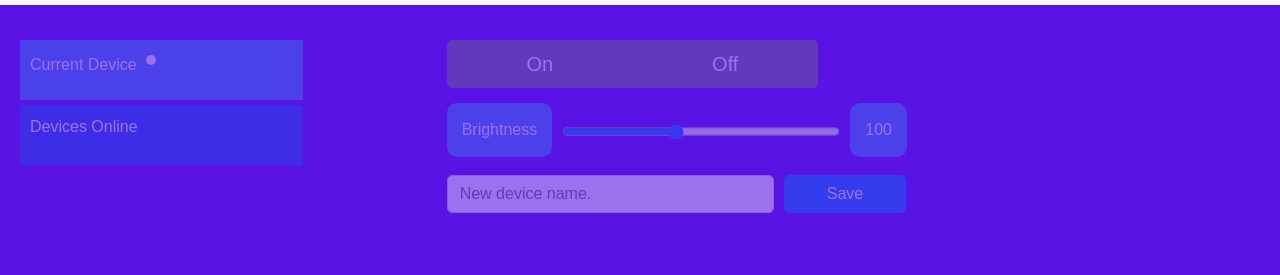
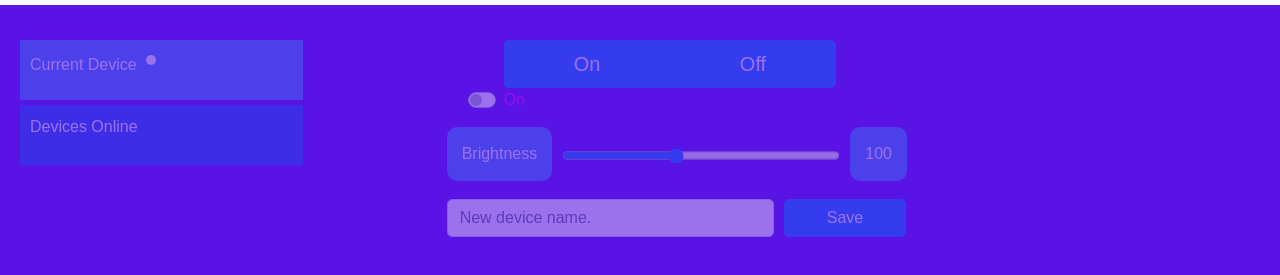
Before and after one commit to technorainbows/LED-IOT-api, a plain HTML site: page site/index.html in a window 1280 px wide. Shown: the part 321-596 px from the top of the page. Drawn offline with nearby package versions, Linux system fonts and the light colour scheme; no server answers.

Commit message:
Minor edits

```diff
--- a/site/css/styles.css
+++ b/site/css/styles.css
@@ -4,6 +4,62 @@ body {
   background-color: #5913E4;
   font-family:Arial, sans-serif;
 }
+
+
+/*
+
+.switch {
+  position: relative;
+  display: inline-block;
+  width: 60px;
+  height: 34px;
+}
+
+.switch input {
+  opacity: 0;
+  width: 0;
+  height: 0;
+}
+
+.slider {
+  position: absolute;
+  cursor: pointer;
+  top: 0;
+  left: 0;
+  right: 0;
+  bottom: 0;
+  background-color: #ccc;
+  -webkit-transition: .4s;
+  transition: .4s;
+}
+
+.slider:before {
+  position: absolute;
+  content: "";
+  height: 26px;
+  width: 26px;
+  left: 4px;
+  bottom: 4px;
+  background-color: white;
+  -webkit-transition: .4s;
+  transition: .4s;
+}
+
+input:checked + .slider {
+  background-color: #2196F3;
+}
+
+input:focus + .slider {
+  box-shadow: 0 0 1px #2196F3;
+}
+
+input:checked + .slider:before {
+  -webkit-transform: translateX(26px);
+  -ms-transform: translateX(26px);
+  transform: translateX(26px);
+}*/
+
+
 
 /** MAIN CONTENT **/
 
@@ -26,9 +82,25 @@ body {
   background-color:;
 }*/
 
-.btn-toggle:active {
-  background-color: #3A83F5;
+/*.btn-toggle-selected {
+  background-color:yellow;
 }
+
+.btn-toggle-deselected {
+  background-color:black;
+  color:white;
+}*/
+
+/*.btn-toggle:active {
+  background-color: black;
+  color:white;
+   /*z-index: 3;*/
+/*}*/
+/*
+.btn-toggle:active, .btn-toggle:focus {
+  background-color: red;
+}*/
+
 
 .btn-device {
   border-style:none;
--- a/site/index.html
+++ b/site/index.html
@@ -21,6 +21,7 @@
     <!-- MAIN CONTENT -->
     <!-- <div class="overlay"> -->
     <div id="main-content" class="container-fluid">
+
         <div class="row" id="nested-content">
             <div class="col-lg-3 col-md-3 col-sm-8 container-fluid device-params" id="device-info">
                 <!-- <div class="row col-lg-12" -->
@@ -35,14 +36,29 @@
             <div class="col-lg-8 col-md-7 col-sm-7 container-fluid device-params" id="parameter-UI">
                 <!-- <div> -->
                 <!--        ON/OFF BUTTON -->
-                <div id="btn-ledState" class="btn-group btn-group-toggle align-middle col-lg-6" data-toggle="buttons">
-                    <label class="btn btn-secondary btn-lg btn-toggle">
+                <div class="custom-control custom-switch">
+
+
+                <div id="btn-ledState" class="btn-group btn-group-toggle align-middle col-lg-6 custom-switch" data-toggle="buttons">
+                    <label class="btn btn-lg btn-primary btn-toggle">
                         <input type="radio" name="options" id="ledON" autocomplete="off"> On
                     </label>
-                    <label class="btn btn-secondary btn-lg btn-toggle">
+                    <label class="btn btn-lg btn-primary btn-toggle">
                         <input type="radio" name="options" id="ledOFF" autocomplete="off"> Off
                     </label>
+                </div>
+                <div class="custom-control custom-switch">
+  <input type="checkbox" class="custom-control-input" id="customSwitches">
+  <label class="custom-control-label" for="customSwitches">On</label>
+</div>
 
+                    <!-- Default switch -->
+
+
+<!--                     <div class="custom-control custom-switch">
+                        <input type="checkbox" class="custom-control-input" disabled id="customSwitch2">
+                        <label class="custom-control-label" for="customSwitch2">Disabled switch element</label>
+                    </div> -->
                 </div> <!-- on/off button div close -->
                 <!-- </div>  -->
                 <!-- <div class="row" padding=10px> -->
@@ -60,7 +76,7 @@
                     <input type="range" min="0" max="255" class="form-control-range col-lg" id="formControlRange">
                 </div> -->
                 </div> <!-- /BRIGHTNESS SLIDER -->
-                <!--     DEVICE NAME FORM -->
+                <!--     Devices NAME FORM -->
                 <div class="align-right device-params col-sm-12 col-md-12 col-lg-8" id="device-name">
                     <form class="form-inline" form action="" form id="name-form">
                         <label class="sr-only" for="inlineFormInputName2">Name</label>
```
Also changed, not shown: 1 other file.
